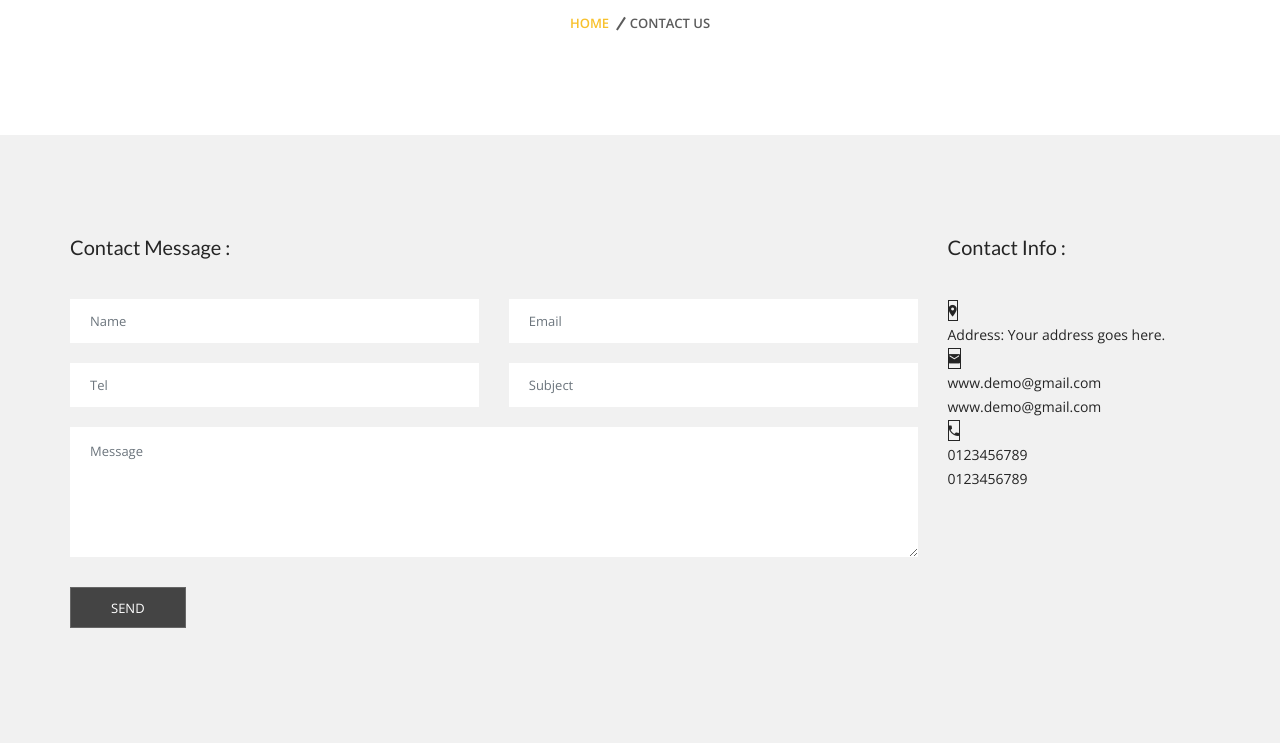
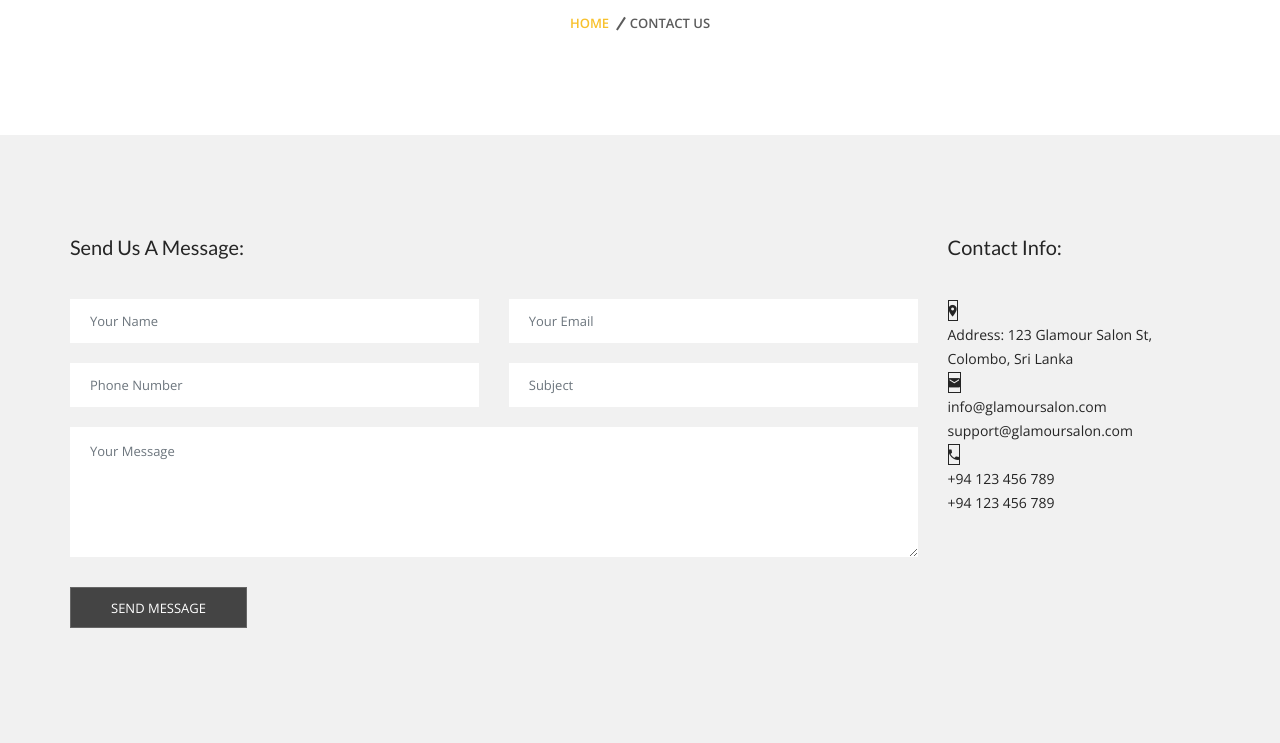
Before and after one commit to hirunaofficial/salon-management-system, a PHP site: page /contact.php in a window 1280 px wide. Shown: the part 459-1202 px from the top of the page. Run offline with PHP 8.4, Linux system fonts and the light colour scheme.

Commit message:
Updated Contact Us page with form validation and Google Maps integration

```diff
--- a/contact.php
+++ b/contact.php
@@ -1,16 +1,16 @@
-<?php include 'header.php' ?>
+<?php include 'header.php'; ?>
 
 <section class="breadcrumbs-area ptb-100">
     <div class="container">
         <div class="row">
             <div class="col-12 text-center">
                 <div class="breadcrumbs">
-                            <h2 class="page-title">Contact us</h2>
+                    <h2 class="page-title">Contact Us</h2>
                     <ul>
                         <li>
-                                    <a class="active" href="#">Home</a>
+                            <a class="active" href="index.php">Home</a>
                         </li>
-                                <li>Contact us</li>
+                        <li>Contact Us</li>
                     </ul>
                 </div>
             </div>
@@ -21,82 +21,85 @@
 <div id="contact-area" class="contact-area gray-bg ptb-100 bg-img-3 bg-gray">
     <div class="container">
         <div class="row">
-                    <form id="contact-form" action="https://whizthemes.com/mail-php/other/mail.php" method="post" class="col-lg-9">
-                        <h3 class="contact-title">contact message :</h3>
+            <form id="contact-form" action="submit_contact.php" method="post" class="col-lg-9">
+                <h3 class="contact-title">Send Us a Message:</h3>
                 <div class="row all-contact-text">
                     <div class="col-md-6">
                         <div class="contact-message">
-                                    <input name="con_name" class="form-control" type="text" required placeholder="Name">
+                            <input name="con_name" class="form-control" type="text" required placeholder="Your Name">
                         </div>
                     </div>
                     <div class="col-md-6">
                         <div class="contact-message">
-                                    <input name="con_email" class="form-control" type="email" required placeholder="Email">
+                            <input name="con_email" class="form-control" type="email" required placeholder="Your Email">
                         </div>
                     </div>
                     <div class="col-md-6">
                         <div class="contact-message">
-                                    <input class="form-control" type="text" required placeholder="Tel">
+                            <input name="con_phone" class="form-control" type="tel" required placeholder="Phone Number">
                         </div>
                     </div>
                     <div class="col-md-6">
-                                <div class="contact-message contact-mrgn">
-                                    <input class="form-control" type="text" required placeholder="Subject">
+                        <div class="contact-message">
+                            <input name="con_subject" class="form-control" type="text" required placeholder="Subject">
                         </div>
                     </div>
                     <div class="col-12">
                         <div class="contact-textarea">
-                                    <textarea name="con_message" class="form-control" required placeholder="Message"></textarea>
+                            <textarea name="con_message" class="form-control" required placeholder="Your Message"></textarea>
                         </div>
-                                <div class="submit">
-                                    <input class="submit" type="submit" value="Send">
+                        <div class="submit mt-20">
+                            <input class="submit" type="submit" value="Send Message">
                         </div>
                     </div>
                 </div>
             </form>
+
             <div class="col-lg-3">
                 <div class="single-footer-widget info-style">
-                            <h3 class="contact-title">contact info :</h3>
+                    <h3 class="contact-title">Contact Info:</h3>
                     <div class="hs-footer-address">
                         <div class="ft-single-address">
                             <div class="footer-icon">
                                 <a href="#"><i class="zmdi zmdi-pin"></i></a>
                             </div>
                             <div class="footer-address">
-                                        <p>Address: Your address goes here.</p>
+                                <p>Address: 123 Glamour Salon St, Colombo, Sri Lanka</p>
                             </div>
                         </div>
                         <div class="ft-single-address">
                             <div class="footer-icon">
-                                        <a href="#"><i class="zmdi zmdi-email"></i></a>
+                                <a href="mailto:info@glamoursalon.com"><i class="zmdi zmdi-email"></i></a>
                             </div>
                             <div class="footer-address">
-                                        <p><a href="mailto:www.yourmail.com">www.demo@gmail.com</a></p>
-                                        <p><a href="mailto:www.yourmail.com">www.demo@gmail.com</a></p>
+                                <p><a href="mailto:info@glamoursalon.com">info@glamoursalon.com</a></p>
+                                <p><a href="mailto:support@glamoursalon.com">support@glamoursalon.com</a></p>
                             </div>
                         </div>
                         <div class="ft-single-address">
                             <div class="footer-icon">
-                                        <a href="#"><i class="zmdi zmdi-phone"></i></a>
+                                <a href="tel:+94123456789"><i class="zmdi zmdi-phone"></i></a>
                             </div>
                             <div class="footer-address">
-                                        <p><a href="phone:+8801722889963">0123456789</a></p>
-                                        <p><a href="phone:+8801722889963">0123456789</a></p>
+                                <p><a href="tel:+94123456789">+94 123 456 789</a></p>
+                                <p><a href="tel:+94123456789">+94 123 456 789</a></p>
                             </div>
                         </div>
                     </div>
                 </div>
             </div>
+
             <p class="form-messege"></p>
         </div>
     </div>
 </div>
+
 <div class="map-area">
     <div class="contact-map">
         <div id="hastech">
-                    <iframe src="https://www.google.com/maps/embed?pb=!1m18!1m12!1m3!1d569260.9112903135!2d144.96189362299378!3d-37.98291755359632!2m3!1f0!2f0!3f0!3m2!1i1024!2i768!4f13.1!3m3!1m2!1s0x6ad646b5d2ba4df7%3A0x4045675218ccd90!2sMelbourne%20VIC%2C%20Australia!5e0!3m2!1sen!2sbd!4v1642671787081!5m2!1sen!2sbd"></iframe>
+            <iframe src="https://www.google.com/maps/embed?pb=!1m18!1m12!1m3!1d15844.090194470838!2d79.84746044497318!3d6.8879023393172!2m3!1f0!2f0!3f0!3m2!1i1024!2i768!4f13.1!3m3!1m2!1s0x3ae25bdb2b0473d7%3A0x25dd59a03ad76bb4!2sColombo%2004%2C%20Colombo!5e0!3m2!1sen!2slk!4v1727728205101!5m2!1sen!2slk" allowfullscreen></iframe>
         </div>
     </div>
 </div>
 
-<?php include 'footer.php' ?>
+<?php include 'footer.php'; ?>
```
Lines whose indentation alone changed are shown as unchanged.
